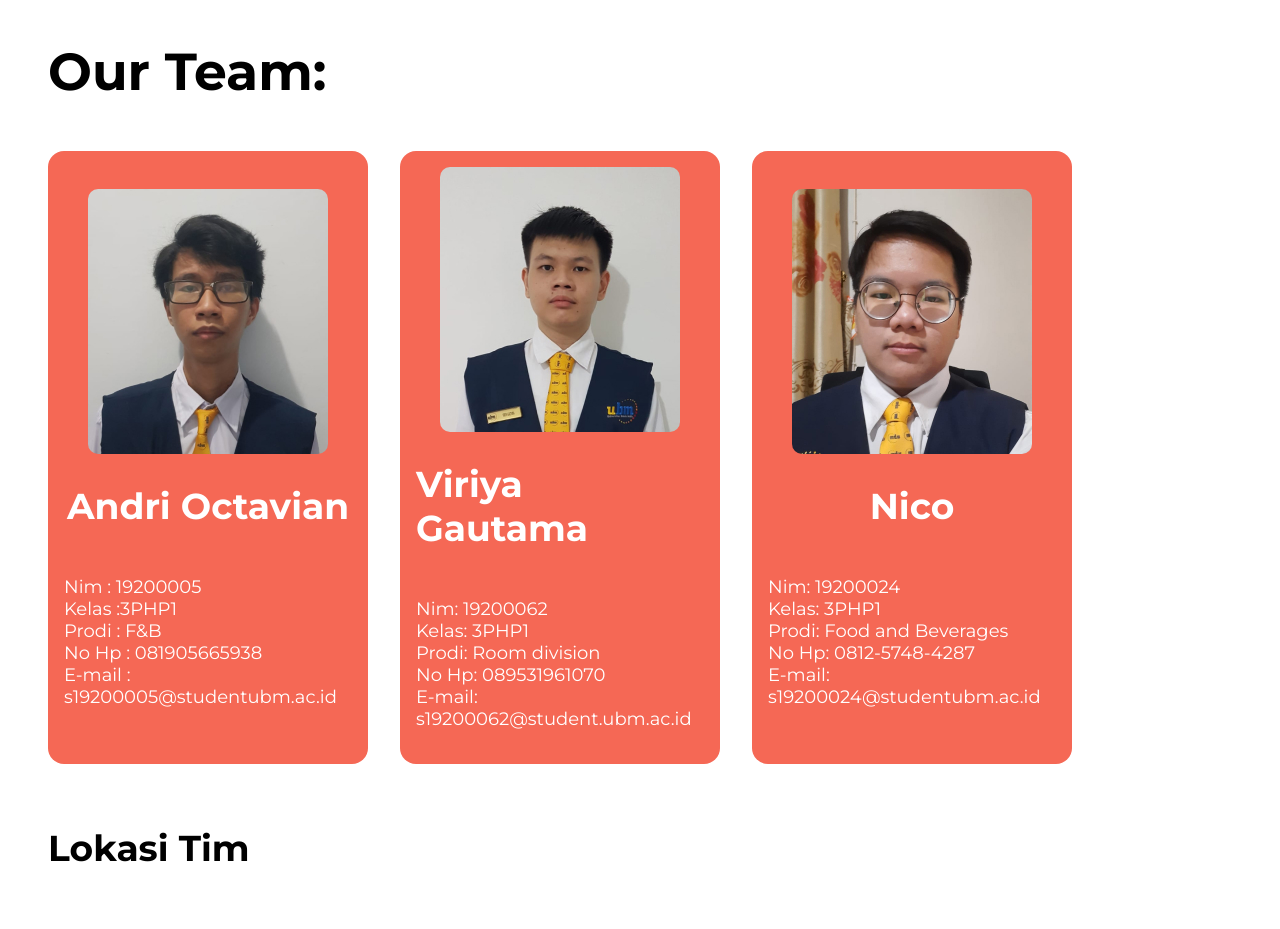
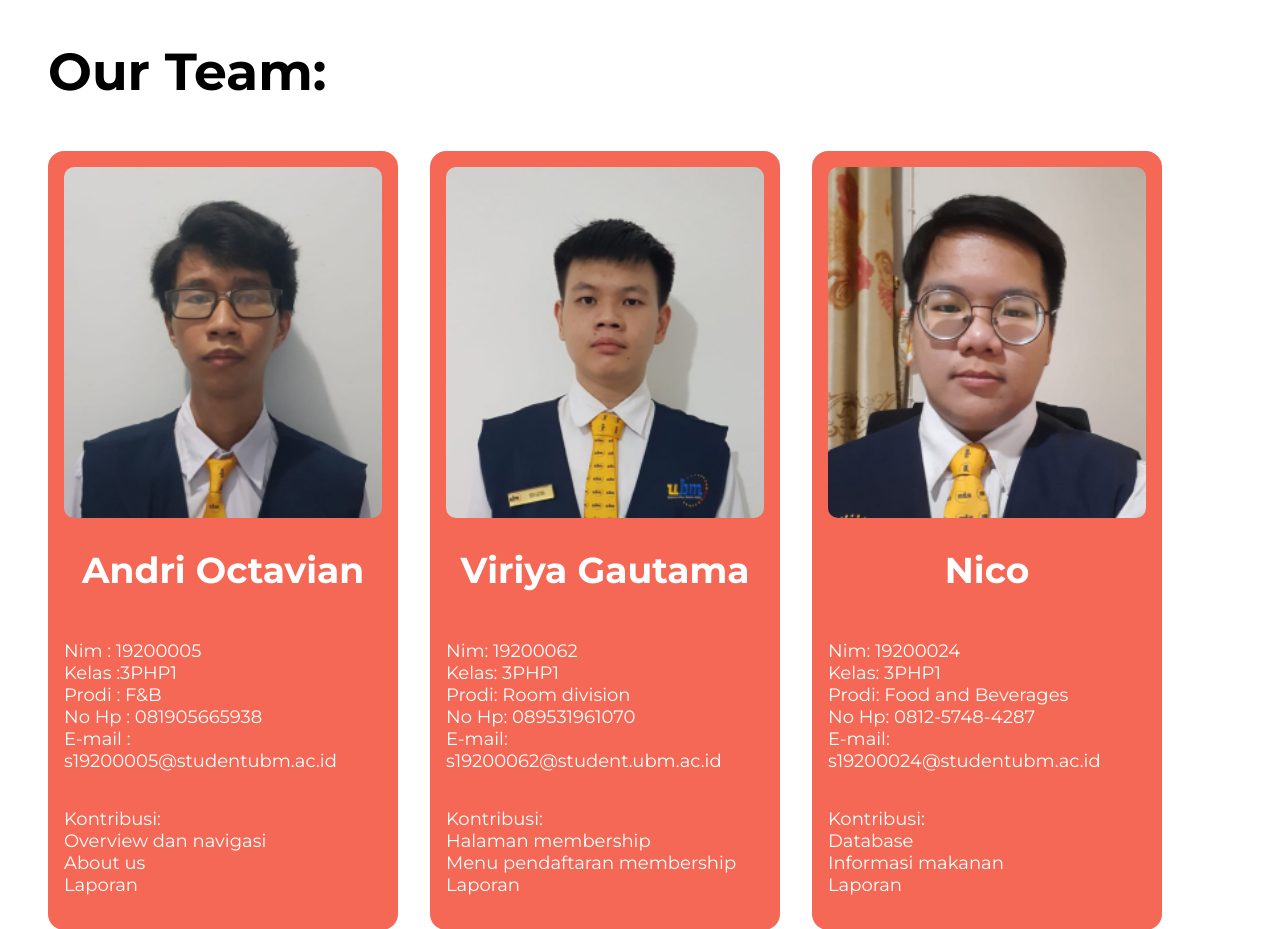
Before and after one commit to ubeann/SOAL-UAS_TIB18_P, a PHP site: page /contact-us.php in a window 1280 px wide. Shown: the part 72-1001 px from the top of the page. Before the commit the page ends 934 px from the top, so only its background shows below. Run offline with PHP 8.4, Linux system fonts and the light colour scheme.

Commit message:
Add kontribusi

```diff
--- a/assets/css/contact-us.css
+++ b/assets/css/contact-us.css
@@ -14,7 +14,7 @@
 }
 
 .card {
-    max-width: 320px;
+    max-width: 350px;
     display: flex;
     justify-content: center;
     align-items: center;
@@ -25,6 +25,14 @@
     border-radius: 1rem;
 }
 
+.card h2 {
+    text-align: center;
+}
+
+.card img {
+    width: 100%;
+    object-fit: cover;
+}
 .card a {
     background: var(--darkred);
 }
@@ -36,3 +44,7 @@
 .card img {
     border-radius: 10px;
 }
+
+.card p {
+    width: 100%;
+}
--- a/contact-us.php
+++ b/contact-us.php
@@ -37,6 +37,12 @@
                     Prodi : F&B <br>
                     No Hp : 081905665938<br>
                     E-mail : s19200005@studentubm.ac.id</p>
+                    <p>
+                        Kontribusi:<br>
+                        Overview dan navigasi<br>
+                        About us<br>
+                        Laporan
+                    </p>
             </div>
             <div class="card">
                 <img src="assets/img/about-us/viriya.jpg" alt="">
@@ -46,6 +52,12 @@
                     Prodi: Room division<br>
                     No Hp: 089531961070<br>
                     E-mail: s19200062@student.ubm.ac.id</p>
+                    <p>
+                        Kontribusi:<br>
+                        Halaman membership<br>
+                        Menu pendaftaran membership<br>
+                        Laporan
+                    </p>
             </div>
             <div class="card">
                 <img src="assets/img/about-us/nico.jpg" alt="">
@@ -55,6 +67,12 @@
                     Prodi: Food and Beverages<br>
                     No Hp: 0812-5748-4287<br>
                     E-mail: s19200024@studentubm.ac.id</p>
+                    <p>
+                        Kontribusi:<br>
+                        Database<br>
+                        Informasi makanan<br>
+                        Laporan
+                    </p>
             </div>
 
         </div>
```
